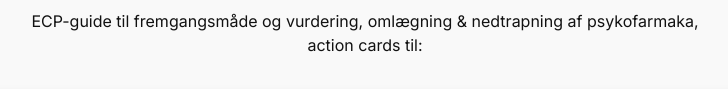
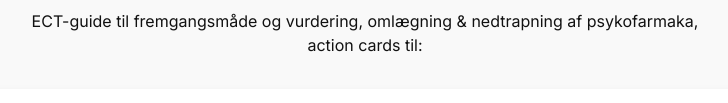
Before and after one commit to Nikolajbarrett/lommebog, a plain HTML site: page index.html in a window 1280 px wide. Shown: the part 697-800 px from the top of the page, 275-1003 px from the left. Drawn offline with Linux system fonts and the light colour scheme; files whose address does not match are found by name.

Commit message:
Update index.html

```diff
--- a/index.html
+++ b/index.html
@@ -22,7 +22,7 @@
     <div class="description">
       <p><strong>Akutpsykiatrisk Lommebog</strong> er din kompakte, grafiske guide i kittelkort-format. <br>
       Indeholder <strong>44 action cards</strong> og vejledninger til alt fra sikkerhed i vagten til avanceret kommunikation.</p>
-      <p>ECP-guide til fremgangsmåde og vurdering, omlægning & nedtrapning af psykofarmaka, action cards til:</p>
+      <p>ECT-guide til fremgangsmåde og vurdering, omlægning & nedtrapning af psykofarmaka, action cards til:</p>
     </div>
 
     <section class="topics">
```
